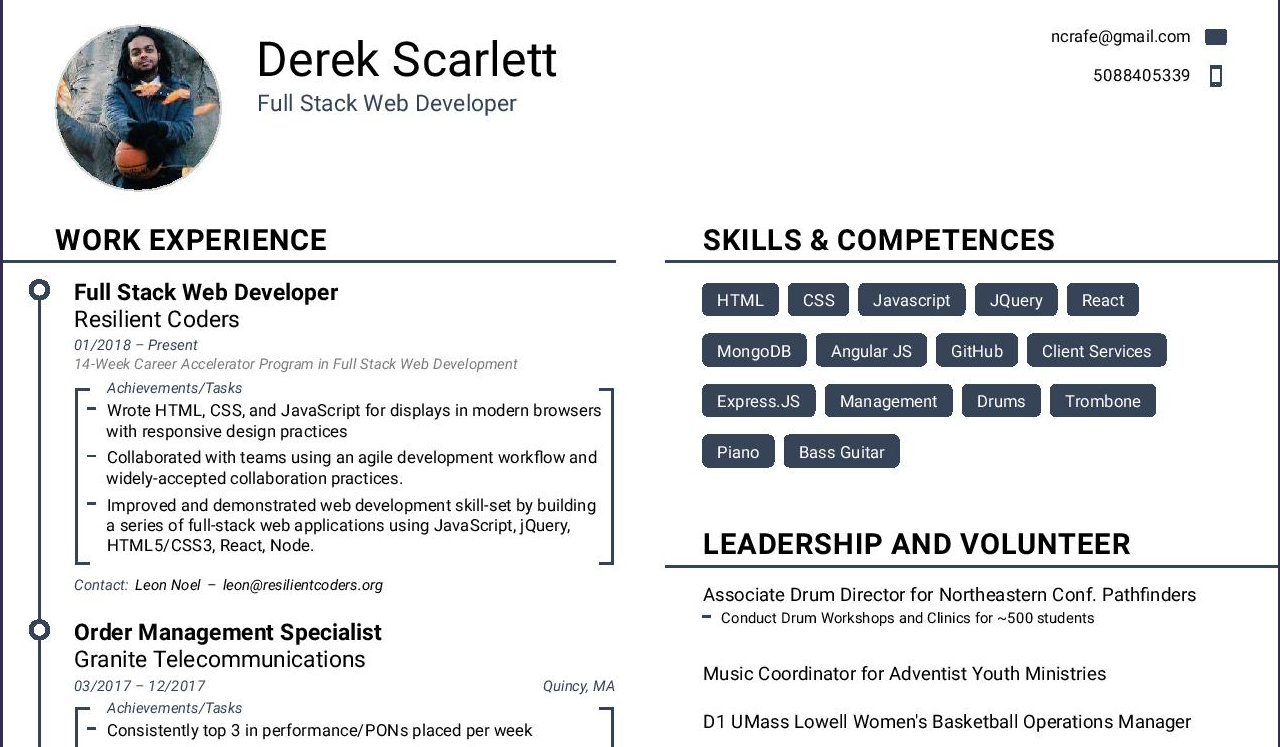
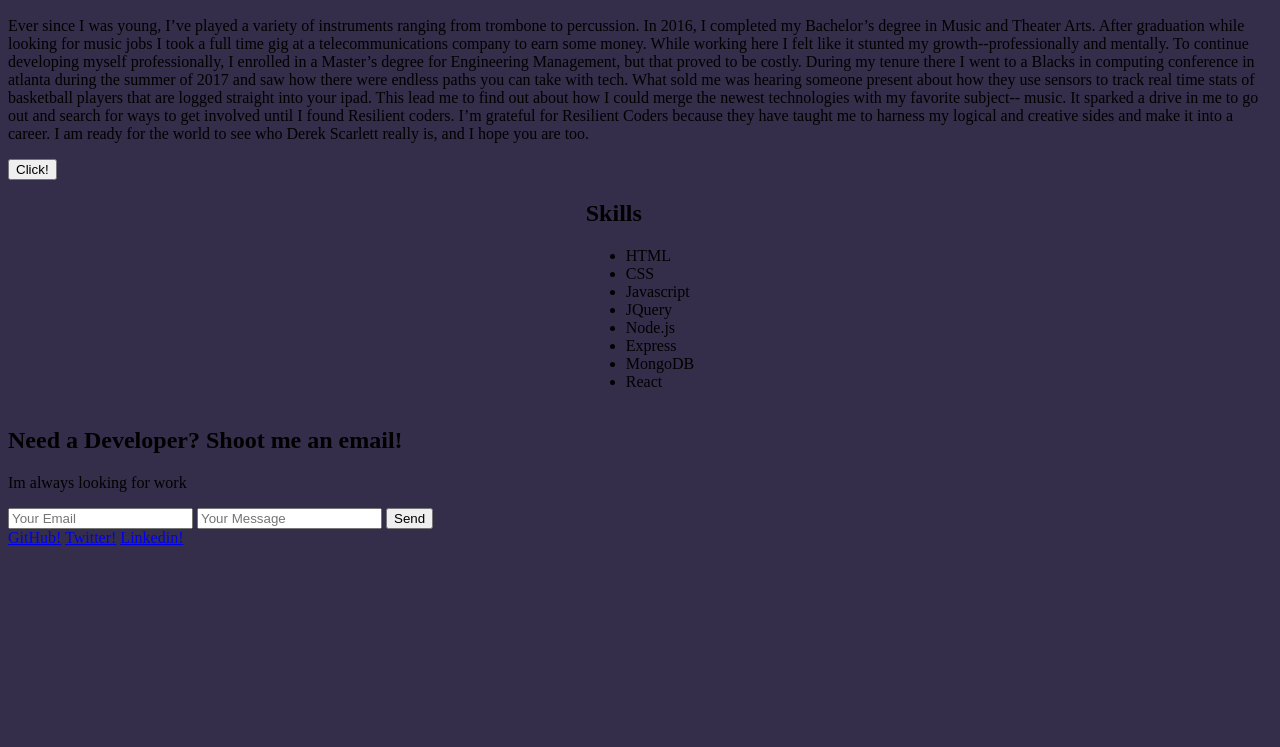
Before and after one commit to dscarlett-chwy/derekscarlett.github.io, a plain HTML site: page index.html in a window 1280 px wide. Shown: the part 704-1451 px from the top of the page. After the commit the page ends 1259 px from the top, so only its background shows below. Drawn offline with nearby package versions, Linux system fonts and the light colour scheme.

Commit message:
Update index.html

```diff
--- a/index.html
+++ b/index.html
@@ -5,19 +5,66 @@
     <title>Derek Scarlett</title>
     <link rel="stylesheet" href= "css/style.css">
     <meta name="viewport" content="width=device-width, initial-scale=1">
+    <link href="https://fonts.googleapis.com/css?family=Oswald" rel="stylesheet">
   </head>
   <body>
 <section class="intro">
   <img class="logo" src="Scarlett (1).png" alt="logo">
 </section>
+
+<section class="bio">
+  <section class="headShot">
+     <img src="headshot.jpg" alt="Head Shot">
+  </section>
+  <section class="aboutMe">
+    <h2 id="msg"></h2>
+    <p id="go"> Ever since I was young, I’ve played a variety of instruments ranging from trombone to percussion. In 2016, I completed my Bachelor’s degree in Music and Theater Arts. After graduation while looking for music jobs I took a full time gig at a telecommunications company to earn some money. While working here I felt like it stunted my growth--professionally and mentally. To continue developing myself professionally, I enrolled in a Master’s degree for Engineering Management, but that proved to be costly.  During my tenure there I went to a Blacks in computing conference in atlanta during the summer of 2017 and saw how there were endless paths you can take with tech. What sold me was hearing someone present about how they use sensors to track real time stats of basketball players that are logged straight into your ipad. This lead me to find out about how I could merge the newest technologies with my favorite subject-- music. It sparked a drive in me to go out and search for ways to get involved until I found Resilient coders. I’m grateful for Resilient Coders because they have taught me to harness my logical and creative sides and make it into a career. I am ready for the world to see who Derek Scarlett really is, and I hope you are too.
+    </p>
+    <section class="buttons">
+      <button id="shrink" type="button" name="button">Click!</button>
+      <button id="check" class="hidden" type="button" name="button"><a href="#">Check out my GitHub</a></button>
+      <button id="resume" class="hidden" oninvalid=""type="button" name="button">Check out my Resume</button>
+    </section>
+  </section>
+</section>
 <section class="new">
-  <img src="Derek s Resume-page-001.jpg" alt="">
+  <img id="moneyMaker" class="hidden" src="Dereks Resume (6).jpg" alt="">
+  <section class="skills">
+    <h2>Skills</h2>
+    <ul>
+      <li>HTML</li>
+      <li>CSS</li>
+      <li>Javascript</li>
+      <li>JQuery</li>
+      <li>Node.js</li>
+      <li>Express</li>
+      <li>MongoDB</li>
+      <li>React</li>
+    </ul>
+  </section>
+
 </section>
 <section class="back-top" title="Top of Page">
  <span id="back">Top</span>
 </section>
-
-    <script src="https://ajax.googleapis.com/ajax/libs/jquery/3.3.1/jquery.min.js"></script>
-    <script src="js/main.js"></script>
-  </body>
-</html>
+<section class="email">
+  <h2>Need a Developer? Shoot me an email!</h2>
+  <p>Im always looking for work</p>
+  <form action="https://formspree.io/DerekScarlett009@gmail.com"
+       method="POST">
+     <input type="email" name="_replyto" placeholder="Your Email">
+     <input id="text" type="text" name="name" placeholder="Your Message">
+     <input id="send" type="submit" value="Send">
+ </form>
+</section>
+<footer>
+  <section class="links">
+    <a href="https://github.com/DerekScarlett">GitHub!</a>
+    <a href="https://twitter.com/DerekScarlett3">Twitter!</a>
+    <a href="https://www.linkedin.com/in/derek-scarlett/">Linkedin!</a>
+    </section>
+  </footer>
+      <script src="https://ajax.googleapis.com/ajax/libs/jquery/3.3.1/jquery.min.js"></script>
+      <script src="js/main.js"></script>
+    </body>
+  </html>
```
